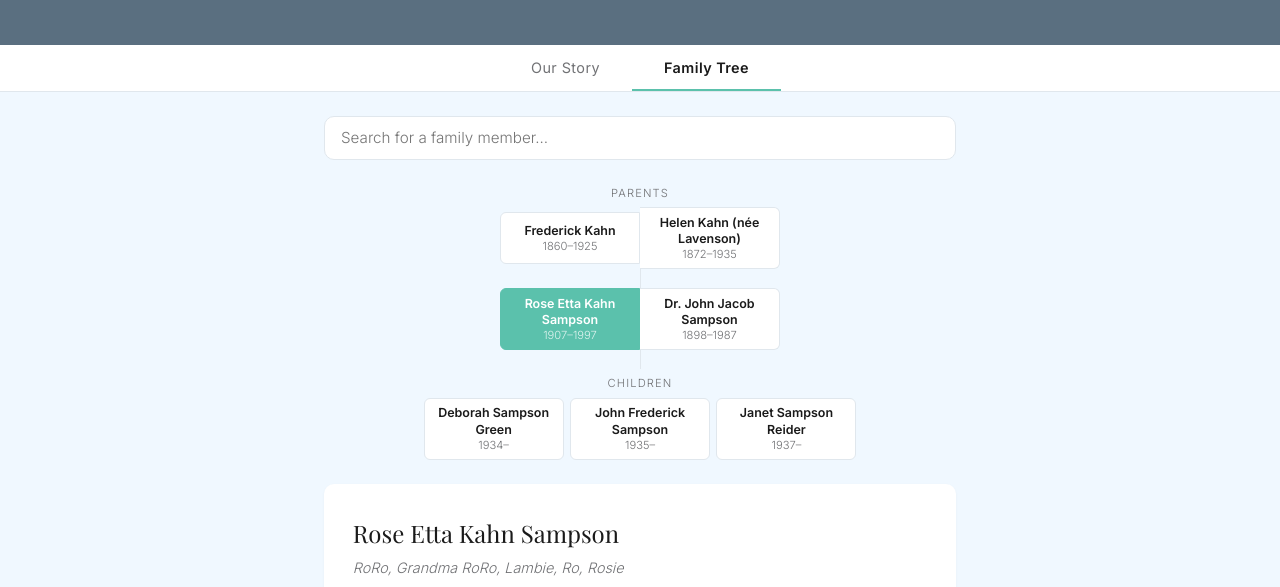
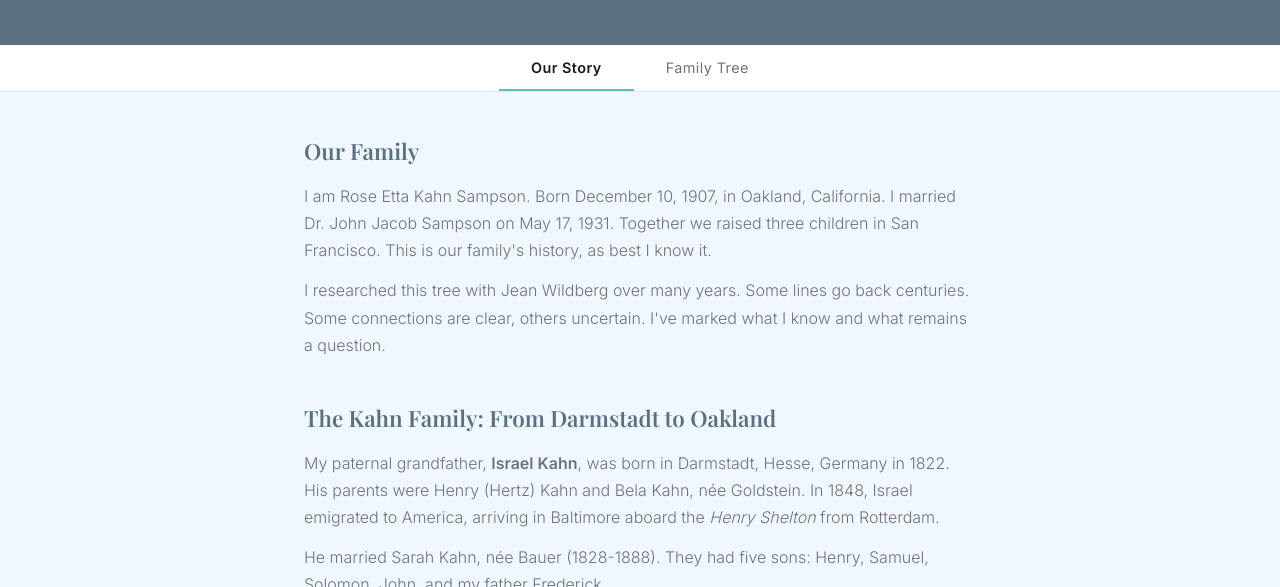
Before and after one commit to mreider/roro-bot, a website: page docs/index.html in a window 1280 px wide. Shown: the part 136-723 px from the top of the page. Drawn offline with nearby package versions, Linux system fonts and the light colour scheme.

Commit message:
Update family page — 2026-03-09

```diff
--- a/docs/index.html
+++ b/docs/index.html
@@ -2,7 +2,7 @@
 <html lang="en">
 <head>
 <meta charset="UTF-8">
-<meta name="page-version" content="2026-03-09T12:24:42.789Z">
+<meta name="page-version" content="2026-03-09T12:28:12.402Z">
 <meta name="viewport" content="width=device-width, initial-scale=1.0">
 <title>The Sampson-Kahn Family</title>
 <link rel="apple-touch-icon" sizes="180x180" href="apple-touch-icon.png">
@@ -1115,7 +1115,15 @@ window.addEventListener('popstate', function() {
 
 var initialHash = location.hash ? decodeURIComponent(location.hash.slice(1)) : null;
 if (initialHash && byName[initialHash]) { showPerson(initialHash); }
-else { showPerson('Rose Etta Kahn Sampson'); }
+else {
+  // Pre-load RoRo's profile in the tree tab without switching to it
+  var preloadView = document.getElementById('person-view');
+  currentPerson = 'Rose Etta Kahn Sampson';
+  showPerson('Rose Etta Kahn Sampson');
+  // Switch back to narrative as the default landing tab
+  var btns = document.querySelectorAll('.tab');
+  switchTab('narrative', btns[0]);
+}
 </script>
 </body>
 </html>
```
